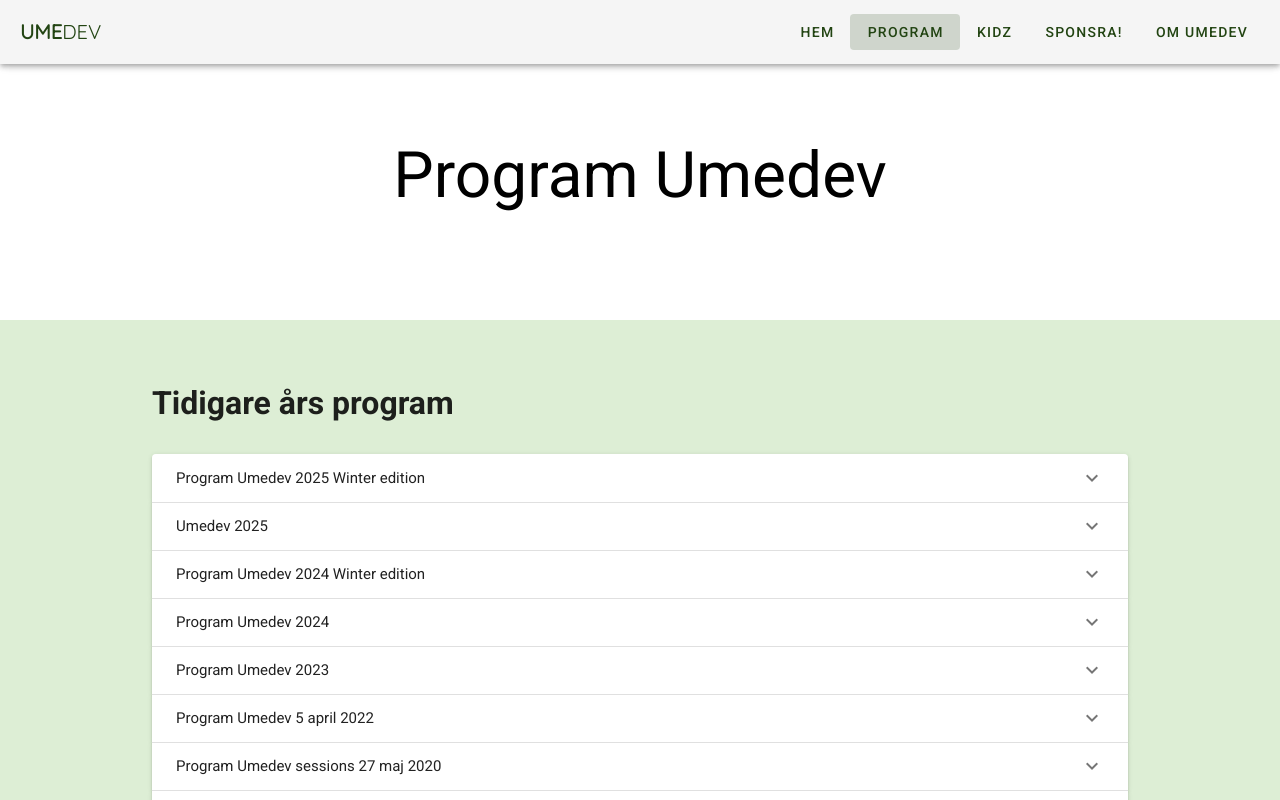
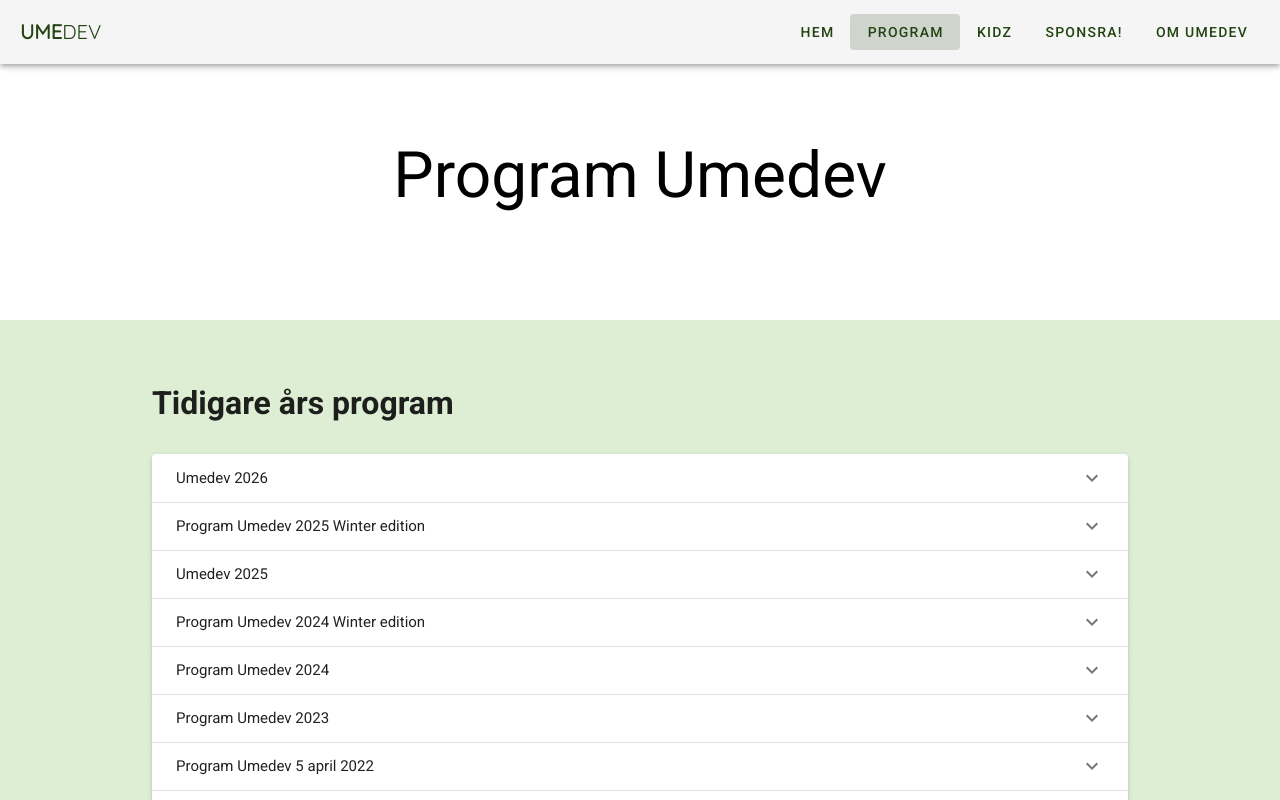
Before and after one commit to umedevkonferens/umedev, a Vue app: page /program in a window 1280 px wide. Shown: the top 800 px of the page. Built offline with nearby package versions, Linux system fonts and the light colour scheme; what vuefire would draw is missing.

Commit message:
Add Umedev 2025 to program

```diff
--- a/src/views/Program.vue
+++ b/src/views/Program.vue
@@ -16,6 +16,17 @@
       <div class="previous-program-inner">
         <h2 class="previous-program-heading">Tidigare års program</h2>
         <v-expansion-panels>
+          <v-expansion-panel>
+            <v-expansion-panel-header>Umedev 2026</v-expansion-panel-header>
+            <v-expansion-panel-content>
+              <embed
+                type="text/html"
+                src="https://sessionize.com/view/d5fvxlps/GridSmart?format=Embed_Styled_Html&isDark=False&title=Umedev%202026"
+                width="100%"
+                height="1500"
+              />
+            </v-expansion-panel-content>
+          </v-expansion-panel>
           <v-expansion-panel>
             <v-expansion-panel-header
               >Program Umedev 2025 Winter edition</v-expansion-panel-header
```
